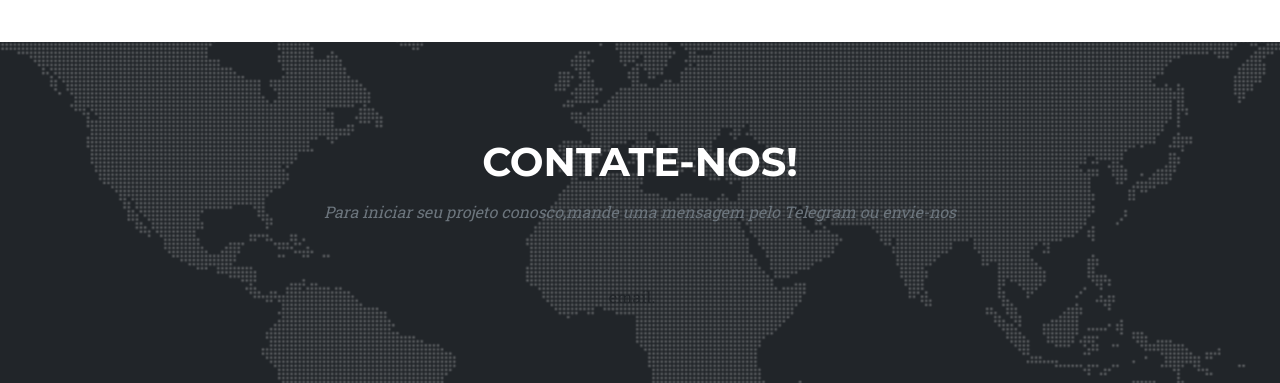
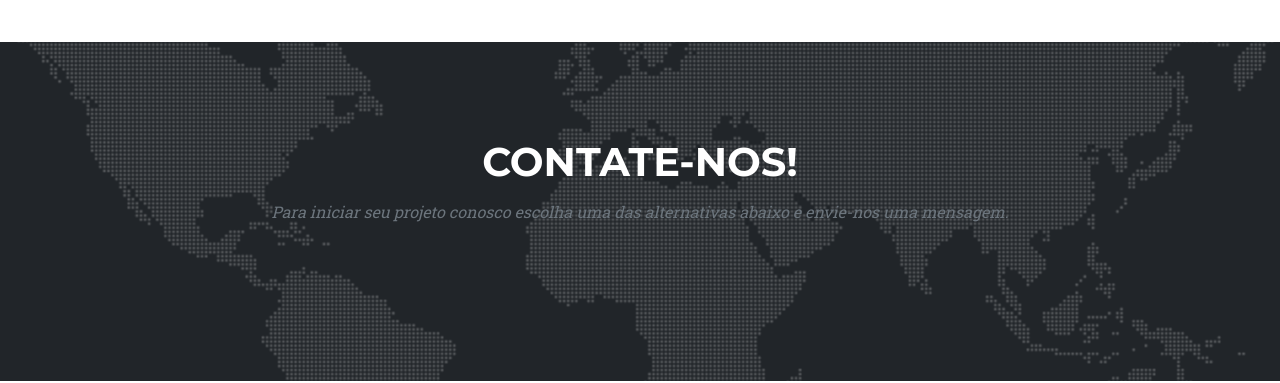
Before and after one commit to RobertoAlves86/tecinova, a website: page src/pug/index.pug in a window 1280 px wide. Shown: the part 5566-5949 px from the top of the page. Drawn offline with nearby package versions, Linux system fonts and the light colour scheme; files that its build step writes are made by us from their sources; files whose address does not match are found by name.

Commit message:
Update index.pug

```diff
--- a/src/pug/index.pug
+++ b/src/pug/index.pug
@@ -280,10 +280,7 @@ html(lang='en')
             .container
                 .text-center
                     h2.section-heading.text-uppercase Contate-nos!
-                    h3.section-subheading.text-muted Para iniciar seu projeto conosco,mande uma mensagem pelo Telegram ou envie-nos
-                    a.link-dark.text-decoration-none.me-3(href='mailto:contato@tecinovaservicos.com.br') email.
-
-
+                    h3.section-subheading.text-muted Para iniciar seu projeto conosco escolha uma das alternativas abaixo e envie-nos uma mensagem.
 
         // Footer
         footer.footer.py-4
```
